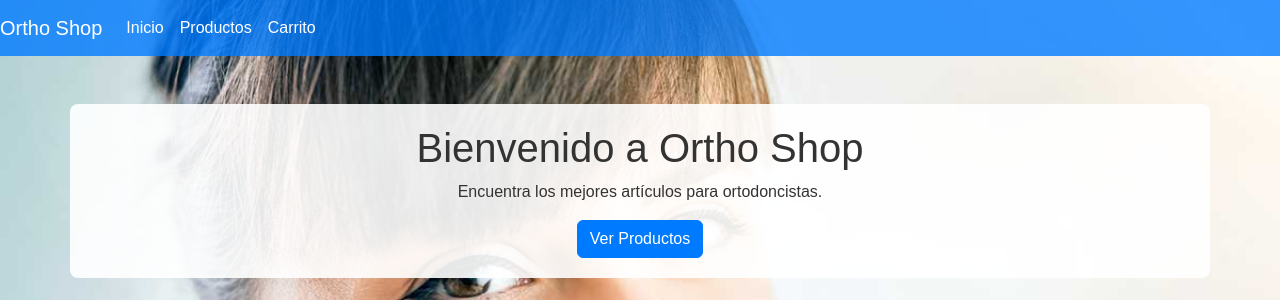
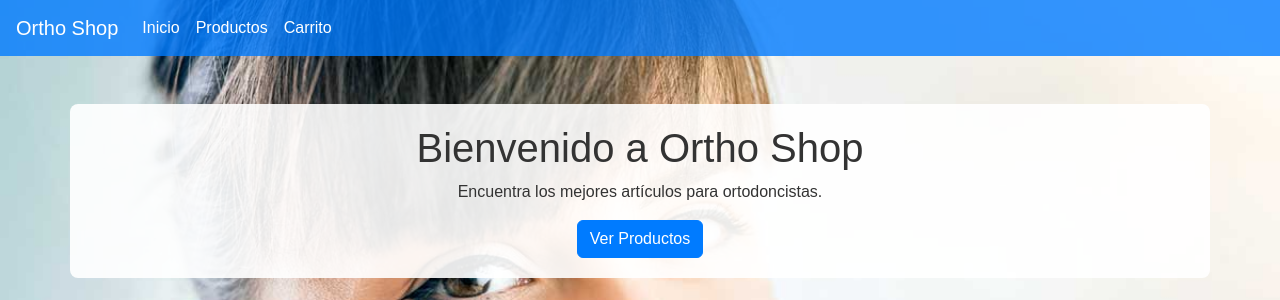
Before and after one commit to MiguelAntonioRS/Orto-Shop, a Django app: page / in a window 1280 px wide. Shown: the top 300 px of the page. Run offline with Django 5.2, Linux system fonts and the light colour scheme.

Commit message:
adding margin left to brand

```diff
--- a/static/shop/css/style.css
+++ b/static/shop/css/style.css
@@ -6,6 +6,9 @@ body {
 }
 .navbar {
     background-color: rgba(0, 123, 255, 0.8); /* Azul intenso con transparencia */
+}
+.navbar-brand {
+    margin-left: 1rem; /* Mejora estética */
 }
 .navbar-brand, .nav-link {
     color: #fff !important;
```
